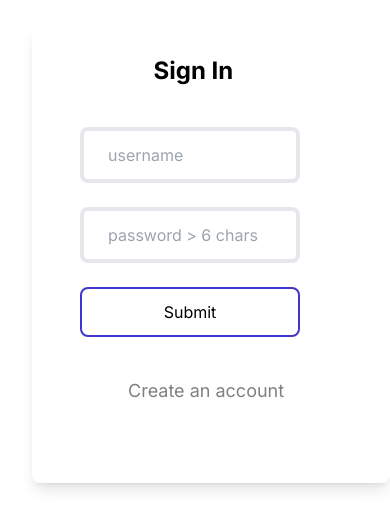
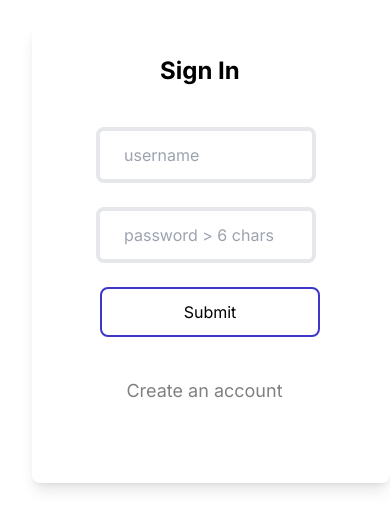
Before and after one commit to divinegodwin/GhostGram, a Next.js app: page / in a window 390 px wide. Shown: the part 105-634 px from the top of the page. Built offline with nearby package versions, Linux system fonts and the light colour scheme; no server answers.

Commit message:
responsiveness for logins

```diff
--- a/app/Account/page.jsx
+++ b/app/Account/page.jsx
@@ -50,14 +50,14 @@ const Account = () => {
   return (
     <div>
 
-      <form onSubmit={handleCreateAccount} className=' w-[80%] h-[480px] flex flex-col gap-6 ml-[2rem] mt-[8rem] shadow-lg'>
+      <form onSubmit={handleCreateAccount} className=' form w-[80%] h-[500px] flex flex-col gap-6 ml-[2rem] mt-[6rem] shadow-lg'>
 
-    <div className='ml-[5rem] pt-13 font-bold text-lg'>Create an Account</div>
+    <div className='account-heading pt-[1rem] font-bold text-lg'>Create an Account</div>
     {/* rendering error state if there is any*/}
     {error && (
       <div><p className='text-[red] pl-9'>{error}</p></div>
     )}
-    <div className='flex flex-col gap-6 ml-[3rem]'>
+    <div className='inputs-container flex flex-col gap-6 ml-[3rem]'>
     <input
     onChange={(e)=>setUsername(e.target.value)}
     className='w-[220px] h-[40px] border-2 p-6 rounded-lg outline-[#3f37c9]'
@@ -80,13 +80,7 @@ const Account = () => {
      type='date'
      value={birthdate}
     className='w-[220px] h-[40px] text-black p-6 rounded-lg'
-    style={{
-      // Add additional styles for web browsers/ operating syatems
-      WebkitAppearance: 'none', // Disable default styling on Safari
-      MozAppearance: 'none',    // Disable default styling on Firefox
-      appearance: 'none',       // Disable default styling on other browsers
-    }}
-    >
+>
        </input>
 
 <div className='flex flex-row gap-8'>
--- a/app/Login/page.jsx
+++ b/app/Login/page.jsx
@@ -55,14 +55,14 @@ try{
     <div>
       <form
         onSubmit={handleLogin}
-        className=" rounded-lg placeholder:w-[80%] h-[460px] flex flex-col gap-6 ml-[2rem] mt-[8rem] shadow-lg"
+        className=" form rounded-lg placeholder:w-[80%] h-[460px] flex flex-col gap-6 ml-[2rem] mt-[8rem] shadow-lg"
       >
-        <div className="ml-[7.6rem] pt-[2rem] font-bold text-2xl">Sign In</div>
+        <div className="login-heading ml-[7.6rem] pt-[2rem] font-bold text-2xl">Sign In</div>
         {error && (
   <div><p className='text-[red] pl-9'>{error}</p></div>
 )}
 
-        <div className="flex flex-col gap-6 ml-[3rem] mt-4">
+        <div className="inputs-login-container flex flex-col gap-6 ml-[3rem] mt-4">
           <input
             onChange={(e) => setUsername(e.target.value)}
             className="w-[220px] h-[40px] border-4 p-6 rounded-lg outline-[#3f37c9]"
@@ -78,15 +78,16 @@ try{
             placeholder="password > 6 chars"
             value={password}
           ></input>
-        </div>
-        <button type="submit" className="w-[220px] p-2 h-[50px] focus:bg-[#3f37c9] focus:text-white border-2 ml-12 rounded-lg border-[#3f37c9]">
+                  <button type="submit" className="w-[220px] p-2 h-[50px] focus:bg-[#3f37c9] focus:text-white border-2 ml-1 rounded-lg border-[#3f37c9]">
           Submit
         </button>
+        </div>
+
 
 
         <div className="mt-4">
           <Link href='/Account'>
-          <button className="pl-[6rem] focus:text-[red] text-[grey] text-lg">Create an account</button>
+          <button className="create-account pl-[6rem] focus:text-[red] text-[grey] text-lg">Create an account</button>
           </Link>
           </div>
       </form>
--- a/app/globals.css
+++ b/app/globals.css
@@ -101,6 +101,21 @@
     margin-left: 2rem;
 }
 
+.inputs-container{
+    margin-left: 3rem;
+}
+
+.account-heading{
+    margin-top: 2rem;
+    margin-left: 4rem;
+}
+.create-account{
+    margin-left: -1rem;
+}
+.login-heading{
+    margin-left:7rem;
+}
+
 
 }
 
@@ -134,6 +149,20 @@
     width: 120px;
     height: 50px;
     margin-left: 13rem;
+}
+
+.inputs-login-container{
+    margin-left: 4rem;
+}
+.account-heading{
+    margin-top: 2rem;
+    margin-left: 4.5rem;
+}
+.create-account{
+    margin-left: -0.1rem;
+}
+.login-heading{
+    margin-left:8rem;
 }
 }
 
@@ -248,6 +277,24 @@
     .delete-icon {
         margin-left: rem;
     }
+    .form{
+        width: 30%;
+        margin-top: 8rem;
+        margin-left: 30rem;
+    }
+    .inputs-container{
+        margin-left: 7rem;
+    }
+    .account-heading{
+        margin-top: 2rem;
+        margin-left: 8rem;
+    }
+    .create-account{
+        margin-left: 3rem;
+    }
+    .login-heading{
+        margin-left:11rem;
+    }
 }
 
 @media (min-width:760px) and (max-width: 900px){
--- a/app/layout.js
+++ b/app/layout.js
@@ -1,5 +1,8 @@
+
 import { Inter } from 'next/font/google'
 import './globals.css'
+import { LocalizationProvider } from '@mui/x-date-pickers';
+
 
 const inter = Inter({ subsets: ['latin'] })
 
@@ -11,7 +14,9 @@ export const metadata = {
 export default function RootLayout({ children }) {
   return (
     <html lang="en">
+
       <body className={inter.className}>{children}</body>
+
     </html>
   )
 }
--- a/package.json
+++ b/package.json
@@ -9,7 +9,10 @@
     "lint": "next lint"
   },
   "dependencies": {
+    "@mui/lab": "^5.0.0-alpha.158",
+    "@mui/x-date-pickers": "^6.18.6",
     "@supabase/supabase-js": "^2.39.1",
+    "dayjs": "^1.11.10",
     "next": "14.0.4",
     "react": "^18",
     "react-dom": "^18",
```
Also changed, not shown: 1 other file (tests, documents, lock files or other folders).
